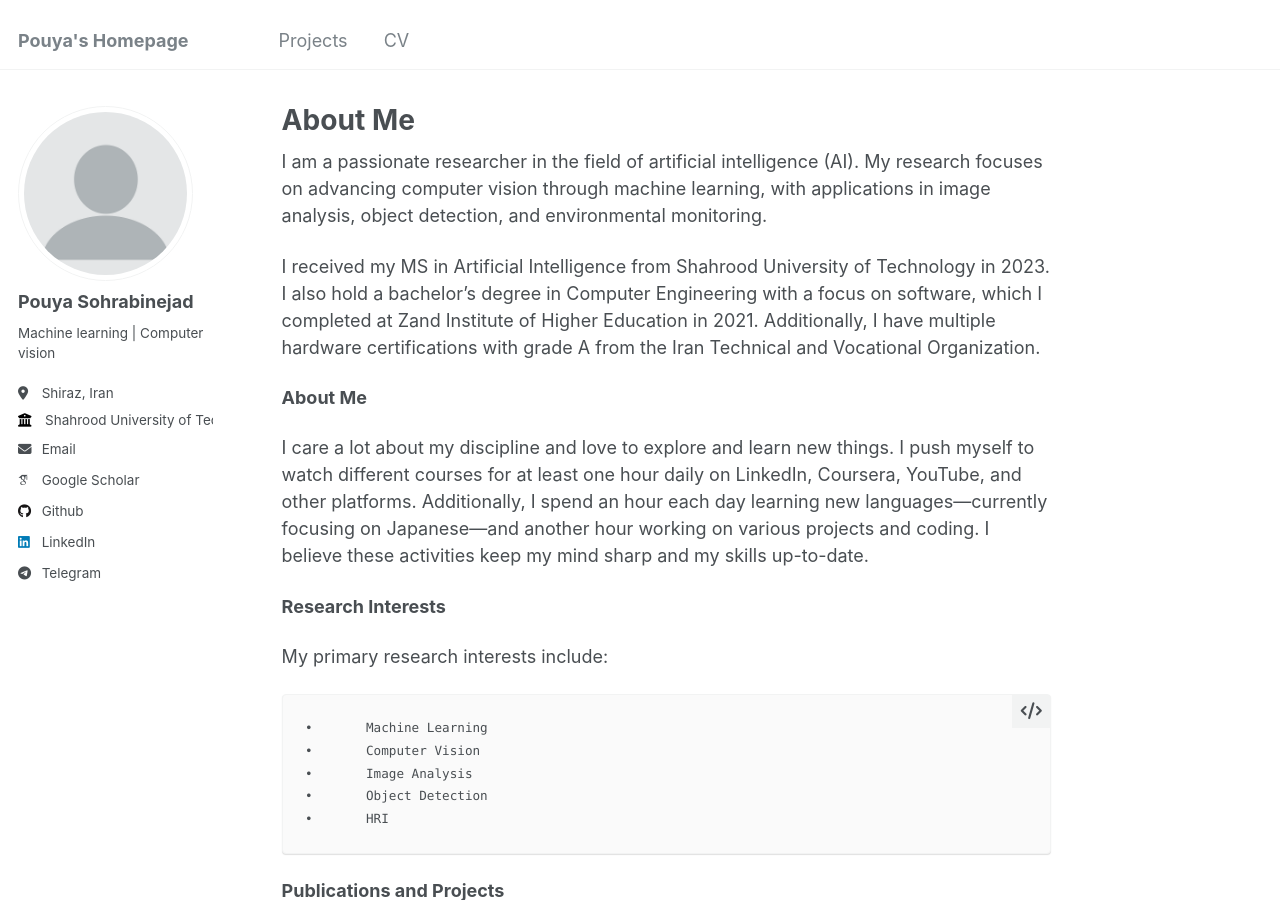
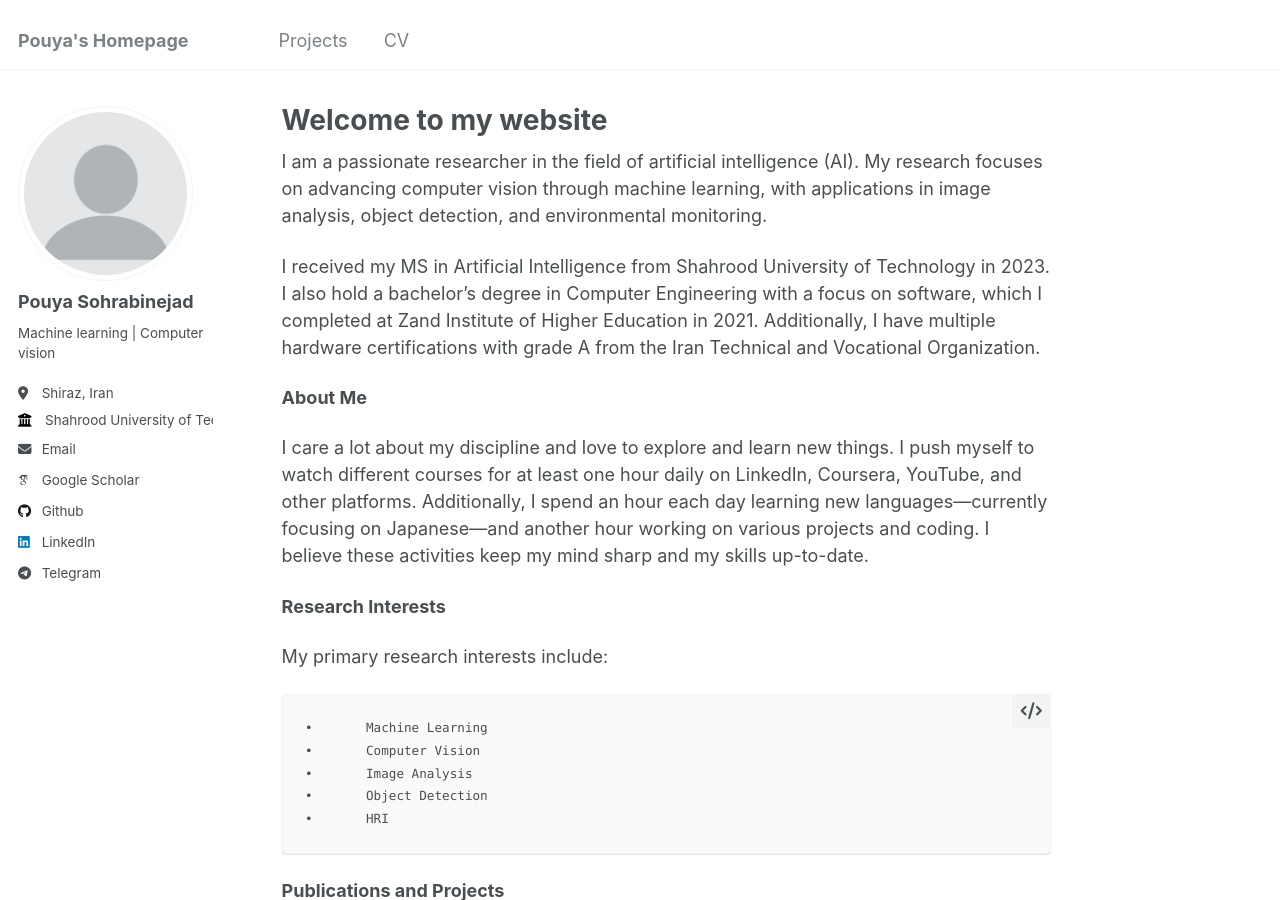
Before and after one commit to PouyaSonej/PouyaSonej.github.io, a Jekyll site: the page built from _pages/about.md, in a window 1280 px wide and 900 px high. Built offline with Jekyll 4.4.1, drawn with Linux system fonts in a browser that asks for light colours; some web fonts are replaced.

Commit message:
Update about.md

```diff
--- a/_pages/about.md
+++ b/_pages/about.md
@@ -1,6 +1,6 @@
 ---
 permalink: /
-title: "About Me"
+title: "Welcome to my website"
 author_profile: true
 redirect_from:
   - /about/
```
